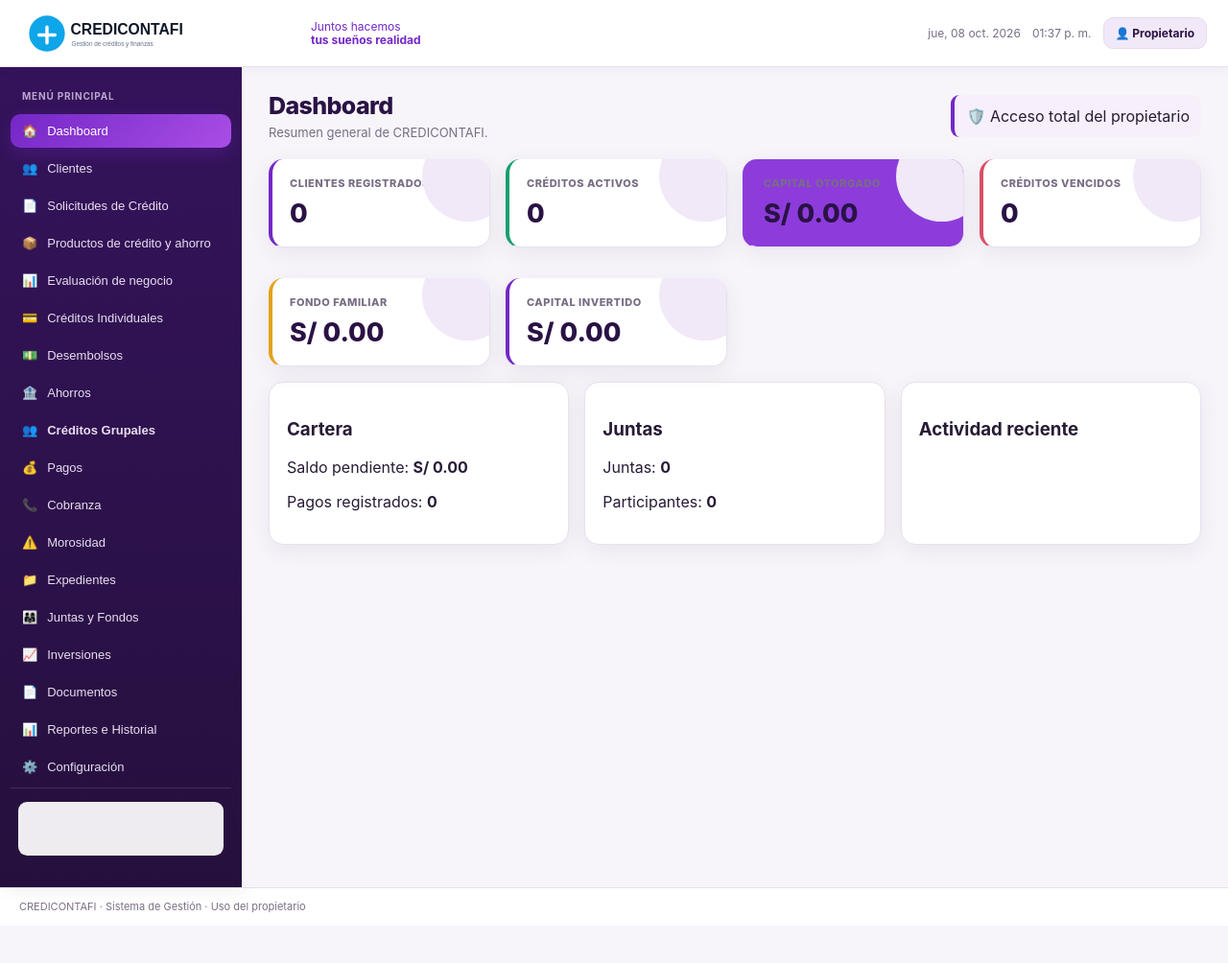
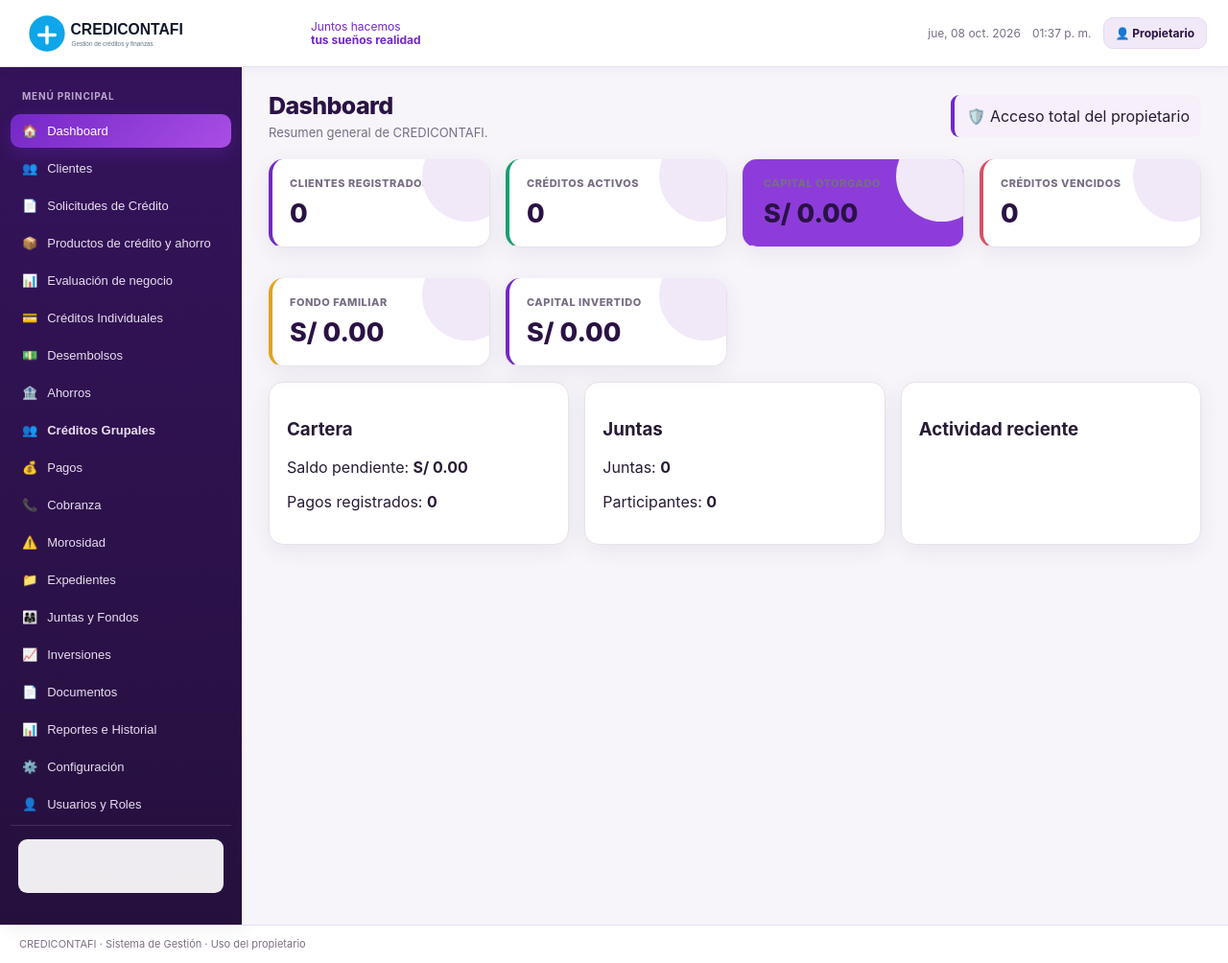
Before and after one commit to dairokick-tech/GESTI-N-CR-DITO-Y-AHORRO, a plain HTML site: page index.html in a window 1280 px wide. Shown: the whole page at 96% size. Before the commit the page ends 965 px from the top, so only its background shows below. Drawn offline with Linux system fonts and the light colour scheme; no server answers.

Commit message:
Agregar módulo Usuarios y Roles

```diff
--- a/index.html
+++ b/index.html
@@ -19,6 +19,7 @@
 <button class="nav" data-view="documents">📄 <span>Documentos</span></button>
 <button class="nav" data-view="reports">📊 <span>Reportes e Historial</span></button>
 <button class="nav" data-view="settings">⚙️ <span>Configuración</span></button>
+<button class="nav" data-view="users">👤 <span>Usuarios y Roles</span></button>
 <div class="side-logo"><img src="logo-credicontafi.svg" onerror="this.style.display='none'"></div></aside>
 <main id="content"></main></div><footer>CREDICONTAFI · Sistema de Gestión · Uso del propietario</footer><div id="modal" class="modal"><div class="modal-card"><div class="modal-head"><h3 id="modalTitle"></h3><button id="modalClose">✕</button></div><div id="modalBody"></div></div></div><div id="toast"></div>
 <script src="online-config.js"></script><script src="app.js"></script></body></html>
```
